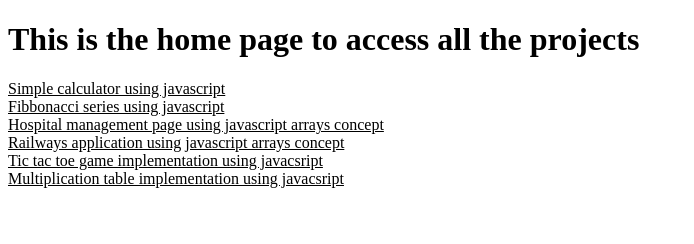
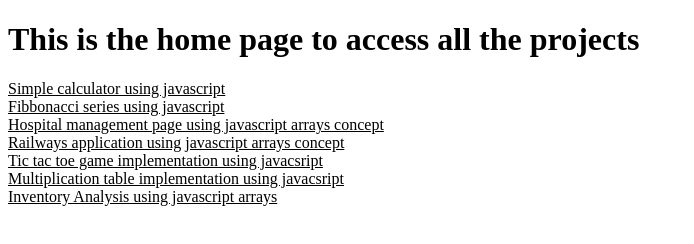
Before and after one commit to Riya922003/JAVASCRIPT-PROJECTS, a plain HTML site: page index.html in a window 1280 px wide. Shown: the whole page, without its empty margins (0-694 px from the left). Drawn offline with Linux system fonts and the light colour scheme.

Commit message:
Update index.html

```diff
--- a/index.html
+++ b/index.html
@@ -22,6 +22,7 @@
         <a  class="text"  href="railway.html">Railways application using javascript arrays concept</a><br>
         <a class="text" href="tic_tac_toe.html">Tic tac toe game implementation using javacsript </a><br>
          <a class="text" href="mutiply.html">Multiplication table implementation using javacsript </a><br>
+          <a class="text" href="inventory.html">Inventory Analysis using javascript arrays  </a><br>
     </div>
 
 </body>
```
